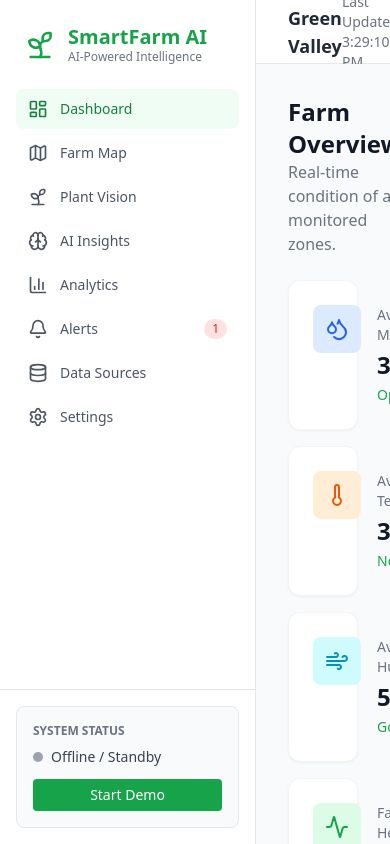
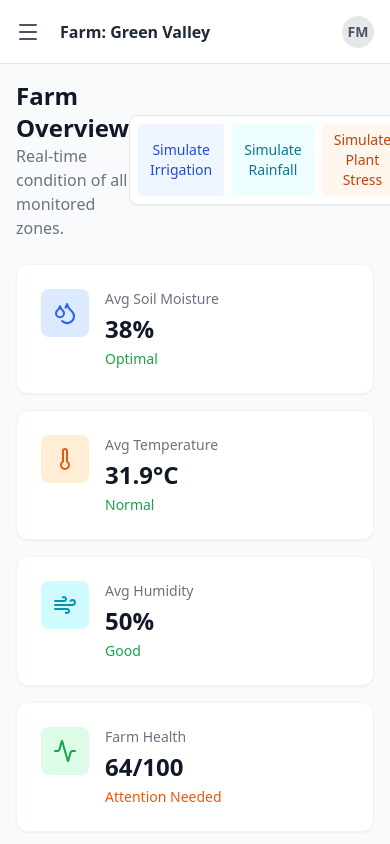
Before and after one commit to sainadh-555/smartfarming, a React (Vite) app: page / in a window 390 px wide. Built offline with nearby package versions, Linux system fonts and the light colour scheme.

Commit message:
Make UI mobile friendly

```diff
--- a/src/components/Layout.jsx
+++ b/src/components/Layout.jsx
@@ -1,10 +1,11 @@
-import React from 'react';
+import React, { useState } from 'react';
 import { NavLink, Outlet } from 'react-router-dom';
-import { LayoutDashboard, Map, Sprout, Brain, BarChart3, Bell, Database, Settings } from 'lucide-react';
+import { LayoutDashboard, Map, Sprout, Brain, BarChart3, Bell, Database, Settings, Menu, X } from 'lucide-react';
 import { useFarmData } from '../context/FarmContext';
 
 export default function Layout() {
   const { isSimulationRunning, startSimulation, stopSimulation, alerts } = useFarmData();
+  const [isMobileMenuOpen, setIsMobileMenuOpen] = useState(false);
 
   const activeAlertsCount = alerts.filter(a => !a.resolved).length;
 
@@ -19,17 +20,23 @@ export default function Layout() {
     { name: 'Settings', path: '/settings', icon: Settings },
   ];
 
-  return (
-    <div className="flex h-screen bg-gray-50 font-sans">
-      {/* Sidebar */}
-      <aside className="w-64 bg-white border-r border-gray-200 flex flex-col">
+  const SidebarContent = () => (
+    <>
       <div className="p-6">
+        <div className="flex items-center justify-between">
           <div className="flex items-center gap-3 text-nature-600">
-            <Sprout className="w-8 h-8" />
+            <Sprout className="w-8 h-8 shrink-0" />
             <div>
               <h1 className="text-xl font-bold leading-tight">SmartFarm AI</h1>
               <p className="text-xs text-gray-500">AI-Powered Intelligence</p>
             </div>
+          </div>
+          <button
+            className="md:hidden text-gray-500 hover:text-gray-700"
+            onClick={() => setIsMobileMenuOpen(false)}
+          >
+            <X className="w-6 h-6" />
+          </button>
         </div>
       </div>
 
@@ -38,6 +45,7 @@ export default function Layout() {
           <NavLink
             key={item.name}
             to={item.path}
+            onClick={() => setIsMobileMenuOpen(false)}
             className={({ isActive }) =>
               `flex items-center gap-3 px-3 py-2.5 rounded-lg text-sm font-medium transition-colors ${
                 isActive
@@ -46,7 +54,7 @@ export default function Layout() {
               }`
             }
           >
-              <item.icon className="w-5 h-5" />
+            <item.icon className="w-5 h-5 shrink-0" />
             {item.name}
             {item.badge > 0 && (
               <span className="ml-auto bg-red-100 text-red-600 py-0.5 px-2 rounded-full text-xs">
@@ -61,7 +69,7 @@ export default function Layout() {
         <div className="bg-gray-50 rounded-lg p-4 border border-gray-200">
           <p className="text-xs font-semibold text-gray-500 mb-2 uppercase">System Status</p>
           <div className="flex items-center gap-2 mb-3">
-              <span className={`w-2.5 h-2.5 rounded-full ${isSimulationRunning ? 'bg-green-500 animate-pulse' : 'bg-gray-400'}`}></span>
+            <span className={`w-2.5 h-2.5 shrink-0 rounded-full ${isSimulationRunning ? 'bg-green-500 animate-pulse' : 'bg-gray-400'}`}></span>
             <span className="text-sm font-medium text-gray-700">
               {isSimulationRunning ? 'Live (Simulated)' : 'Offline / Standby'}
             </span>
@@ -83,30 +91,57 @@ export default function Layout() {
           )}
         </div>
       </div>
+    </>
+  );
+
+  return (
+    <div className="flex h-screen bg-gray-50 font-sans overflow-hidden">
+
+      {/* Desktop Sidebar */}
+      <aside className="hidden md:flex w-64 bg-white border-r border-gray-200 flex-col shrink-0">
+        <SidebarContent />
+      </aside>
+
+      {/* Mobile Menu Overlay */}
+      {isMobileMenuOpen && (
+        <div className="fixed inset-0 bg-black/50 z-40 md:hidden" onClick={() => setIsMobileMenuOpen(false)} />
+      )}
+
+      {/* Mobile Sidebar */}
+      <aside className={`fixed inset-y-0 left-0 bg-white w-64 border-r border-gray-200 flex flex-col z-50 transform transition-transform duration-300 ease-in-out md:hidden ${isMobileMenuOpen ? 'translate-x-0' : '-translate-x-full'}`}>
+        <SidebarContent />
       </aside>
 
       {/* Main Content */}
-      <main className="flex-1 flex flex-col overflow-hidden">
+      <main className="flex-1 flex flex-col overflow-hidden w-full">
         {/* Header */}
-        <header className="h-16 bg-white border-b border-gray-200 flex items-center justify-between px-8 shrink-0">
-          <div className="flex items-center gap-4">
-            <h2 className="text-lg font-semibold text-gray-800">Farm: Green Valley MVP</h2>
+        <header className="h-16 bg-white border-b border-gray-200 flex items-center justify-between px-4 sm:px-8 shrink-0">
+          <div className="flex items-center gap-3">
+            <button
+              className="md:hidden p-2 -ml-2 text-gray-600 hover:bg-gray-100 rounded-lg"
+              onClick={() => setIsMobileMenuOpen(true)}
+            >
+              <Menu className="w-6 h-6" />
+            </button>
+            <div className="flex flex-col sm:flex-row sm:items-center gap-1 sm:gap-4">
+              <h2 className="text-base sm:text-lg font-semibold text-gray-800 truncate">Farm: Green Valley</h2>
               {isSimulationRunning && (
-              <span className="bg-blue-100 text-blue-800 text-xs px-2.5 py-1 rounded-full font-medium">
-                Prototype / Simulation Data
+                <span className="hidden sm:inline-block bg-blue-100 text-blue-800 text-xs px-2.5 py-1 rounded-full font-medium">
+                  Prototype Data
                 </span>
               )}
             </div>
-          <div className="flex items-center gap-4 text-sm text-gray-500">
-            <span>Last Update: {new Date().toLocaleTimeString()}</span>
-            <div className="w-8 h-8 bg-gray-200 rounded-full flex items-center justify-center text-gray-600 font-bold">
+          </div>
+          <div className="flex items-center gap-3 sm:gap-4 text-sm text-gray-500">
+            <span className="hidden sm:inline">Last Update: {new Date().toLocaleTimeString()}</span>
+            <div className="w-8 h-8 shrink-0 bg-gray-200 rounded-full flex items-center justify-center text-gray-600 font-bold">
               FM
             </div>
           </div>
         </header>
 
         {/* Page Content */}
-        <div className="flex-1 overflow-auto p-8 bg-gray-50">
+        <div className="flex-1 overflow-auto p-4 sm:p-8 bg-gray-50 w-full">
           <Outlet />
         </div>
       </main>
```
Lines whose indentation alone changed are shown as unchanged.
